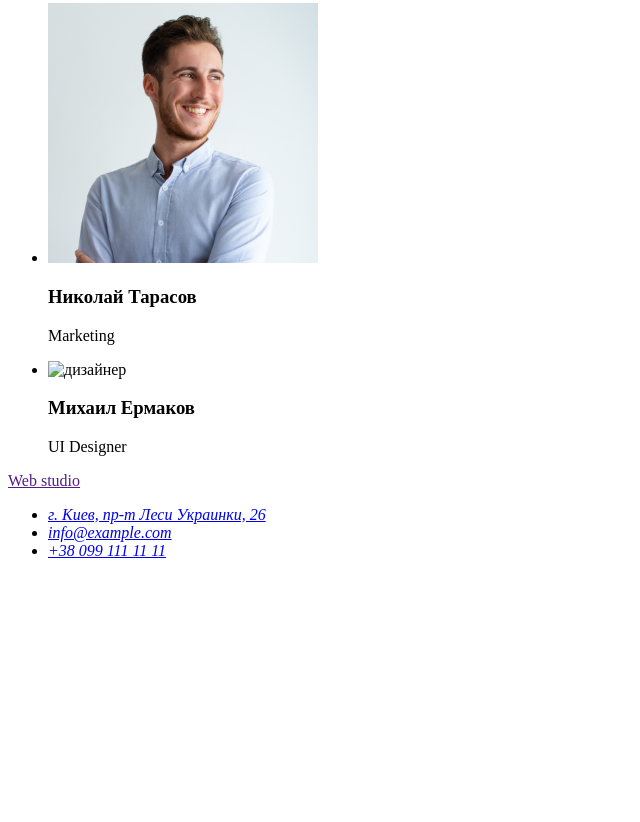
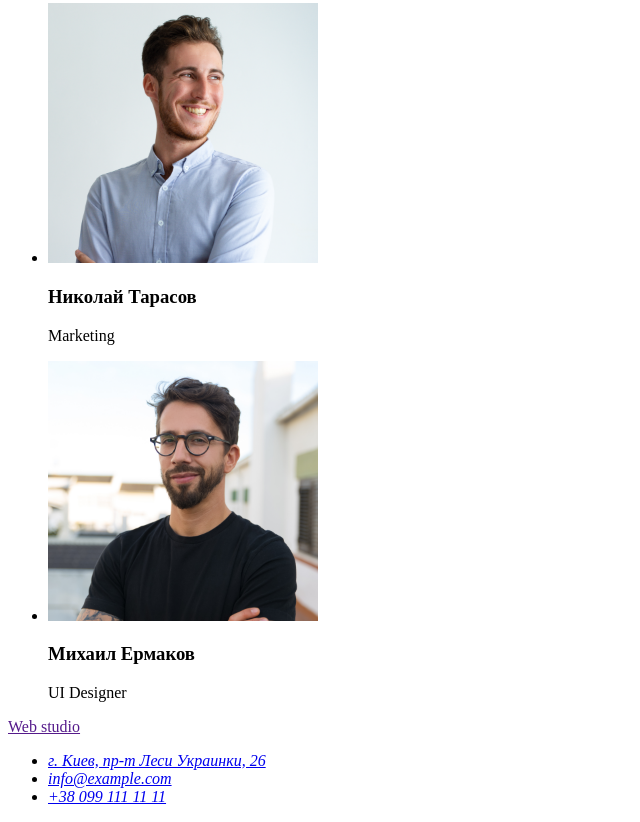
Before and after one commit to Bronislav-frontend/Homework-1, a plain HTML site: page index.html in a window 1280 px wide. Shown: the part 2931-3753 px from the top of the page, without its empty margins (0-640 px from the left). Before the commit the page ends 3507 px from the top, so only its background shows below. Drawn offline with Linux system fonts and the light colour scheme.

Commit message:
Update index.html

```diff
--- a/index.html
+++ b/index.html
@@ -91,7 +91,7 @@
                         <p lang="en">Marketing</p>
                     </li>
                     <li>
-                        <img src="./images/img4.png" alt="дизайнер" width="270" height="260">
+                        <img src="./images/img4.jpeg" alt="дизайнер" width="270" height="260">
                         <h3>Михаил Ермаков</h3>
                         <p lang="en">UI Designer</p>
 
```
